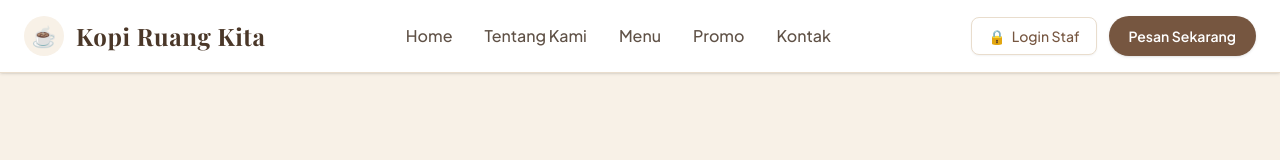
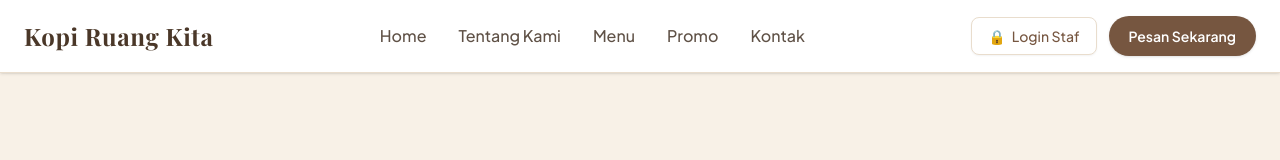
Before and after one commit to oryzaaulia300-blip/KopiRuangKita, a React (Vite) app: page / in a window 1280 px wide. Shown: the top 160 px of the page. Built offline with nearby package versions, Linux system fonts and the light colour scheme; a web font is replaced by a local one.

Commit message:
Update bagian Logo

```diff
--- a/src/App.jsx
+++ b/src/App.jsx
@@ -55,16 +55,12 @@ function App() {
 
   return (
     <div className="bg-white text-gray-700 relative pb-24">
-      {/* ========================================================= */}
+
       {/* NAVBAR UTAMA */}
-      {/* ========================================================= */}
       <header className="bg-white text-[#4A3728] sticky top-0 z-50 shadow-sm border-b border-[#E9DDCD]">
         <nav className="container mx-auto px-6 py-4 flex justify-between items-center">
 
           <div className="flex items-center gap-3">
-            <div className="w-10 h-10 rounded-full bg-[#F8F1E7] flex items-center justify-center text-xl">
-              ☕
-            </div>
             <span className="text-2xl font-bold font-serif-custom tracking-wide text-[#4A3728]">
               Kopi Ruang Kita
             </span>
@@ -160,9 +156,8 @@ function App() {
         )}
       </header>
 
-      {/* ========================================================= */}
       {/* MODAL POP-UP LOGIN */}
-      {/* ========================================================= */}
+
       {isLoginOpen && (
         <div className="fixed inset-0 z-50 flex items-center justify-center bg-black/50 backdrop-blur-sm p-4">
           <div className="bg-white rounded-2xl p-8 max-w-md w-full shadow-xl border border-[#E9DDCD] relative">
```
